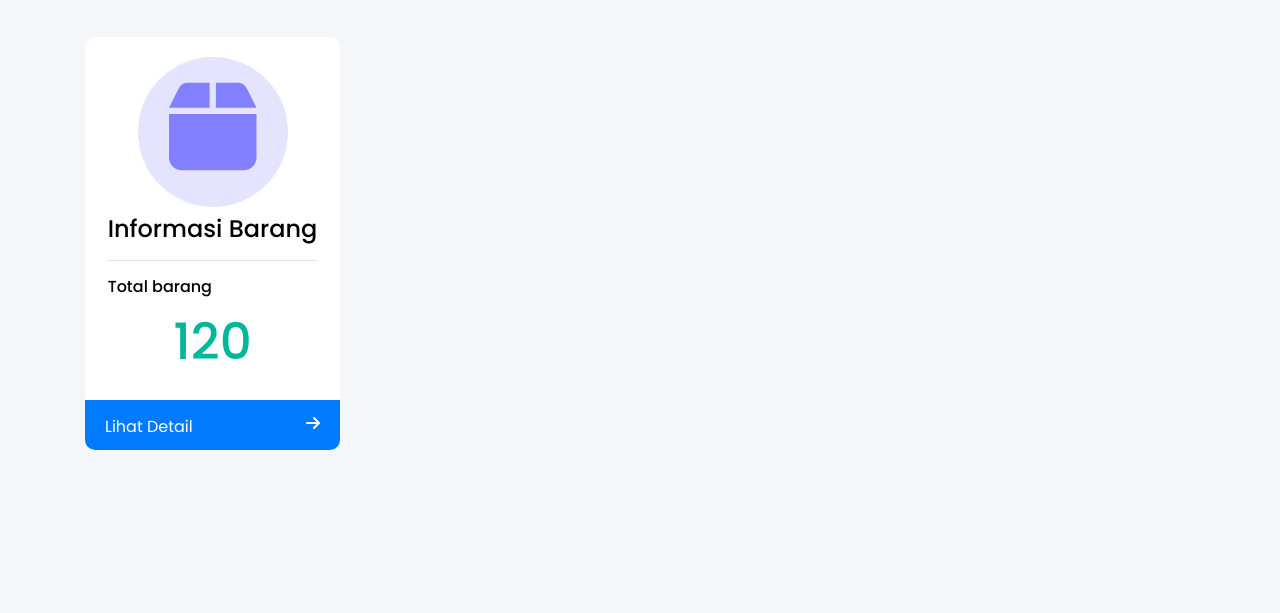
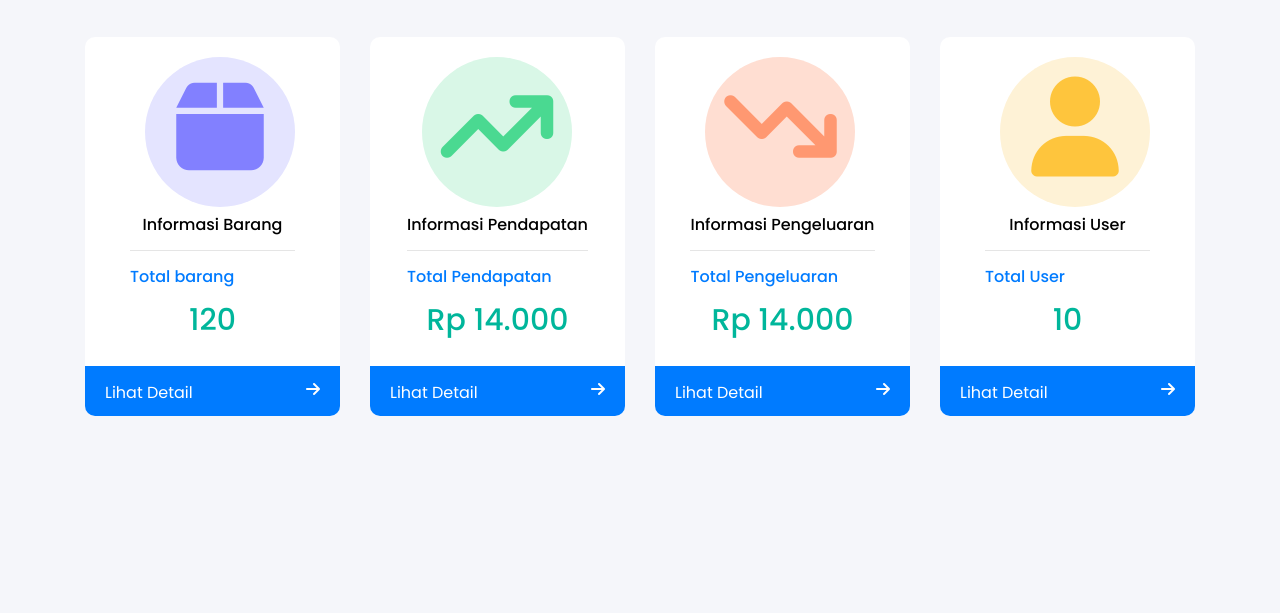
Before and after one commit to Kingakbar/dashboardsitoba.github.io, a plain HTML site: page index.html in a window 1280 px wide. Shown: the part 187-800 px from the top of the page. Drawn offline with nearby package versions, Linux system fonts and the light colour scheme.

Commit message:
finish card

```diff
--- a/index.html
+++ b/index.html
@@ -23,7 +23,7 @@
     <!-- ini adalah navbar -->
     <nav class="navbar navbar-expand-lg navbar-light bg-dark">
         <div class="container">
-            <a class="navbar-brand text-white" href="#">ADMIN</a>
+            <a class="navbar-brand text-white" href="#">SITOKBA</a>
             <button class="navbar-toggler" type="button" data-toggle="collapse" data-target="#navbarNavDropdown"
                 aria-controls="navbarNavDropdown" aria-expanded="false" aria-label="Toggle navigation">
                 <span class="navbar-toggler-icon"></span>
@@ -79,12 +79,13 @@
             <div class="col-md-3 mt-4">
                 <div class="card">
                     <div class="card-body">
-                        <div class="circle">
-                            <h5 class="card-title text-center"><span><i class="fas fa-box fa-5x"></i></span></h5>
+                        <div class="circle_box">
+                            <h5 class="card-title text-center"><span class="ic_box"><i
+                                        class="fas fa-box fa-5x"></i></span></h5>
                         </div>
-                        <h4 class="text-center mt-2">Informasi Barang</h4>
+                        <h6 class="text-center mt-2">Informasi Barang</h6>
                         <hr>
-                        <h6 class="">Total barang</h6>
+                        <h6 class="card_subtitle">Total barang</h6>
                         <h5 class="angka_barang text-center mt-3">120</h5>
 
 
@@ -92,26 +93,89 @@
                     <div class="link_detail">
                         <a href="#" class="btn-detail">Lihat Detail <i
                                 class="fa-solid fa-arrow-right float-right"></i></a>
-
+                    </div>
                 </div>
             </div>
 
+            <div class="col-md-3 mt-4">
+                <div class="card">
+                    <div class="card-body">
+                        <div class="circle_up">
+                            <h5 class="card-title text-center"><span class="ic_up"><i
+                                        class="fa-solid fa-arrow-trend-up fa-5x"></i></i></span></h5>
+                        </div>
+                        <h6 class="text-center mt-2">Informasi Pendapatan</h6>
+                        <hr>
+                        <h6 class="card_subtitle">Total Pendapatan</h6>
+                        <h5 class="angka_barang text-center mt-3">
+                            Rp 14.000
+                        </h5>
+
+
+                    </div>
+                    <div class="link_detail">
+                        <a href="#" class="btn-detail">Lihat Detail <i
+                                class="fa-solid fa-arrow-right float-right"></i></a>
+                    </div>
+                </div>
+            </div>
+
+            <div class="col-md-3 mt-4">
+                <div class="card">
+                    <div class="card-body">
+                        <div class="circle_down">
+                            <h5 class="card-title text-center"><span class="ic_down"><i
+                                        class="fa-solid fa-arrow-trend-down fa-5x"></i></i></span></h5>
+                        </div>
+                        <h6 class="text-center mt-2">Informasi Pengeluaran</h6>
+                        <hr>
+                        <h6 class="card_subtitle">Total Pengeluaran</h6>
+                        <h5 class="angka_barang text-center mt-3">
+                            Rp 14.000
+                        </h5>
+
+
+                    </div>
+                    <div class="link_detail">
+                        <a href="#" class="btn-detail">Lihat Detail <i
+                                class="fa-solid fa-arrow-right float-right"></i></a>
+                    </div>
+                </div>
+            </div>
+
+            <div class="col-md-3 mt-4">
+                <div class="card">
+                    <div class="card-body">
+                        <div class="circle_user">
+                            <h5 class="card-title text-center"><span class="ic_user"><i
+                                        class="fa-solid fa-user fa-5x"></i></i></span></h5>
+                        </div>
+                        <h6 class="text-center mt-2">Informasi User</h6>
+                        <hr>
+                        <h6 class="card_subtitle">Total User</h6>
+                        <h5 class="angka_barang text-center mt-3">
+                            10
+                        </h5>
+                    </div>
+                    <div class="link_detail">
+                        <a href="#" class="btn-detail">Lihat Detail <i
+                                class="fa-solid fa-arrow-right float-right"></i></a>
+                    </div>
+                </div>
+            </div>
         </div>
         <!-- ini adalah akhir dari body -->
 
         <!-- Optional JavaScript -->
         <!-- jQuery first, then Popper.js, then Bootstrap JS -->
         <script src="https://code.jquery.com/jquery-3.2.1.slim.min.js"
-                integrity="sha384-KJ3o2DKtIkvYIK3UENzmM7KCkRr/rE9/Qpg6aAZGJwFDMVNA/GpGFF93hXpG5KkN"
-                crossorigin="anonymous">
+            integrity="sha384-KJ3o2DKtIkvYIK3UENzmM7KCkRr/rE9/Qpg6aAZGJwFDMVNA/GpGFF93hXpG5KkN" crossorigin="anonymous">
         </script>
         <script src="https://cdn.jsdelivr.net/npm/popper.js@1.12.9/dist/umd/popper.min.js"
-                integrity="sha384-ApNbgh9B+Y1QKtv3Rn7W3mgPxhU9K/ScQsAP7hUibX39j7fakFPskvXusvfa0b4Q"
-                crossorigin="anonymous">
+            integrity="sha384-ApNbgh9B+Y1QKtv3Rn7W3mgPxhU9K/ScQsAP7hUibX39j7fakFPskvXusvfa0b4Q" crossorigin="anonymous">
         </script>
         <script src="https://cdn.jsdelivr.net/npm/bootstrap@4.0.0/dist/js/bootstrap.min.js"
-                integrity="sha384-JZR6Spejh4U02d8jOt6vLEHfe/JQGiRRSQQxSfFWpi1MquVdAyjUar5+76PVCmYl"
-                crossorigin="anonymous">
+            integrity="sha384-JZR6Spejh4U02d8jOt6vLEHfe/JQGiRRSQQxSfFWpi1MquVdAyjUar5+76PVCmYl" crossorigin="anonymous">
         </script>
 </body>
 
--- a/style.css
+++ b/style.css
@@ -27,15 +27,33 @@ body {
     align-items: center;
 }
 
-.card span {
+
+.card .card_subtitle {
+    color: #007bff;
+}
+
+.card .ic_box {
     color: #8280FF;
 }
+
+.card .ic_up {
+    color: #4AD991;
+}
+
+.card .ic_down {
+    color: #FF9871;
+}
+
+.card .ic_user {
+    color: #FEC53D;
+}
+
 
 .card h4 {
     font-weight: 500;
 }
 
-.card .circle {
+.card .circle_box {
     height: 150px;
     width: 150px;
     background-color: #E4E4FF;
@@ -43,7 +61,40 @@ body {
     display: flex;
     justify-content: center;
     align-items: center;
-    margin-left: 30px;
+    margin-left: 15px;
+}
+
+.card .circle_up {
+    height: 150px;
+    width: 150px;
+    background-color: #D9F7E7;
+    border-radius: 100px;
+    display: flex;
+    justify-content: center;
+    align-items: center;
+    margin-left: 15px;
+}
+
+.card .circle_down {
+    height: 150px;
+    width: 150px;
+    background-color: #FFDED2;
+    border-radius: 100px;
+    display: flex;
+    justify-content: center;
+    align-items: center;
+    margin-left: 15px;
+}
+
+.card .circle_user {
+    height: 150px;
+    width: 150px;
+    background-color: #FEF2D6;
+    border-radius: 100px;
+    display: flex;
+    justify-content: center;
+    align-items: center;
+    margin-left: 15px;
 }
 
 
@@ -59,18 +110,11 @@ body {
     font-size: 1rem;
 }
 
-.btn-primary {
-    background-color: #007bff;
-    color: #fff;
-    border: none;
-    padding: 10px 20px;
-    border-radius: 5px;
-    text-decoration: none;
-}
+
 
 .angka_barang {
     color: #00B69B;
-    font-size: 50px;
+    font-size: 30px;
 }
 
 .link_detail {
```
Lines whose indentation alone changed are shown as unchanged.
